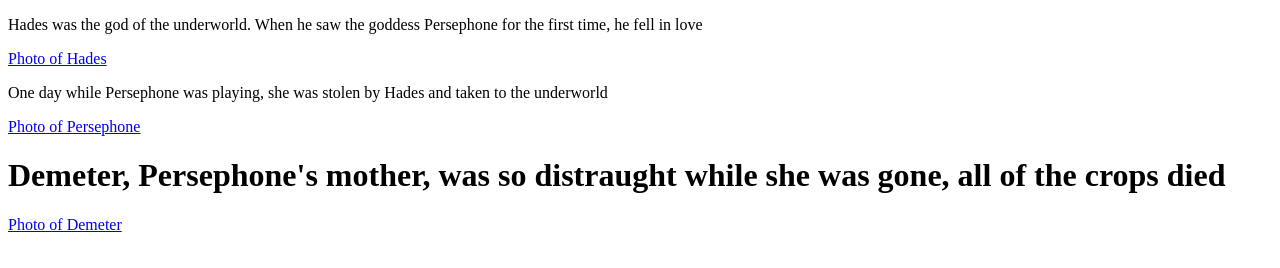
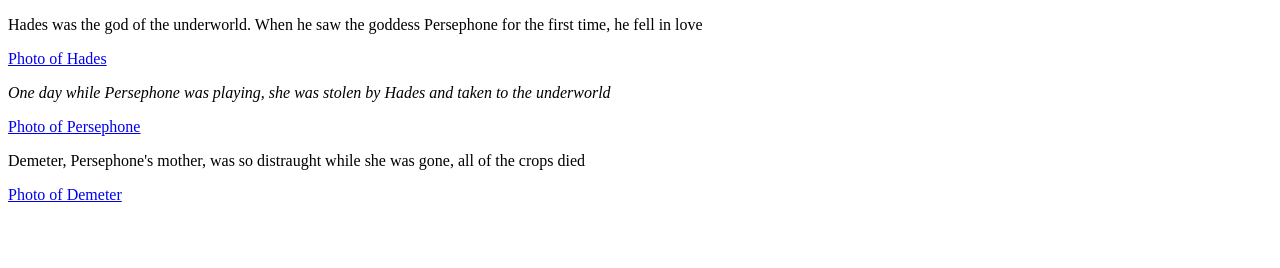
Before and after one commit to jdmar3-comp426/a01-rarael, a website: page index.html in a window 1280 px wide. Drawn offline with Linux system fonts and the light colour scheme.

Commit message:
added some styles to css sheet

```diff
--- a/index.html
+++ b/index.html
@@ -1,6 +1,7 @@
 <!DOCTYPE html>
 <html lang="en">
     <head>
+        <link rel="stylesheet" type="text/css" href="styles.css" />
         <title>This is the story of Hades and Persephone!</title>
     </head>
     <body>
@@ -8,13 +9,13 @@
             <p>Hades was the god of the underworld. When he saw the goddess Persephone for the first time, he fell in love</p>
             <a href="hades.html">Photo of Hades</a>
         </div>
-        <div id="persephone">
-            <p>One day while Persephone was playing, she was stolen by Hades and taken to the underworld</p>
+        <div>
+            <p id="persephone">One day while Persephone was playing, she was stolen by Hades and taken to the underworld</p>
             <a href="persephone.html">Photo of Persephone</a>
         </div>
         <div id="demeter">
-            <h1>Demeter, Persephone's mother, was so distraught while she was gone, all of the crops died</h1>
-            <a href="demeter.html">Photo of Demeter</as>
+            <p>Demeter, Persephone's mother, was so distraught while she was gone, all of the crops died</p>
+            <a href="demeter.html">Photo of Demeter</a>
         </div>
     </body>
 </html>
--- a/styles.css
+++ b/styles.css
@@ -0,0 +1,23 @@
+p {
+    text-align: left;
+    color:black
+}
+
+#demeter {
+    color:blue;
+}
+
+#hades {
+    font-style:normal;
+
+}
+
+#persephone {
+    font-style: italic;
+    color:black;
+}
+
+.ending {
+    font-style: italic;
+    color: red
+}
```
Also changed, not shown: demeter.html (+2 -1 lines), hades.html (+1 -0 lines), persephone.html (+1 -0 lines).
